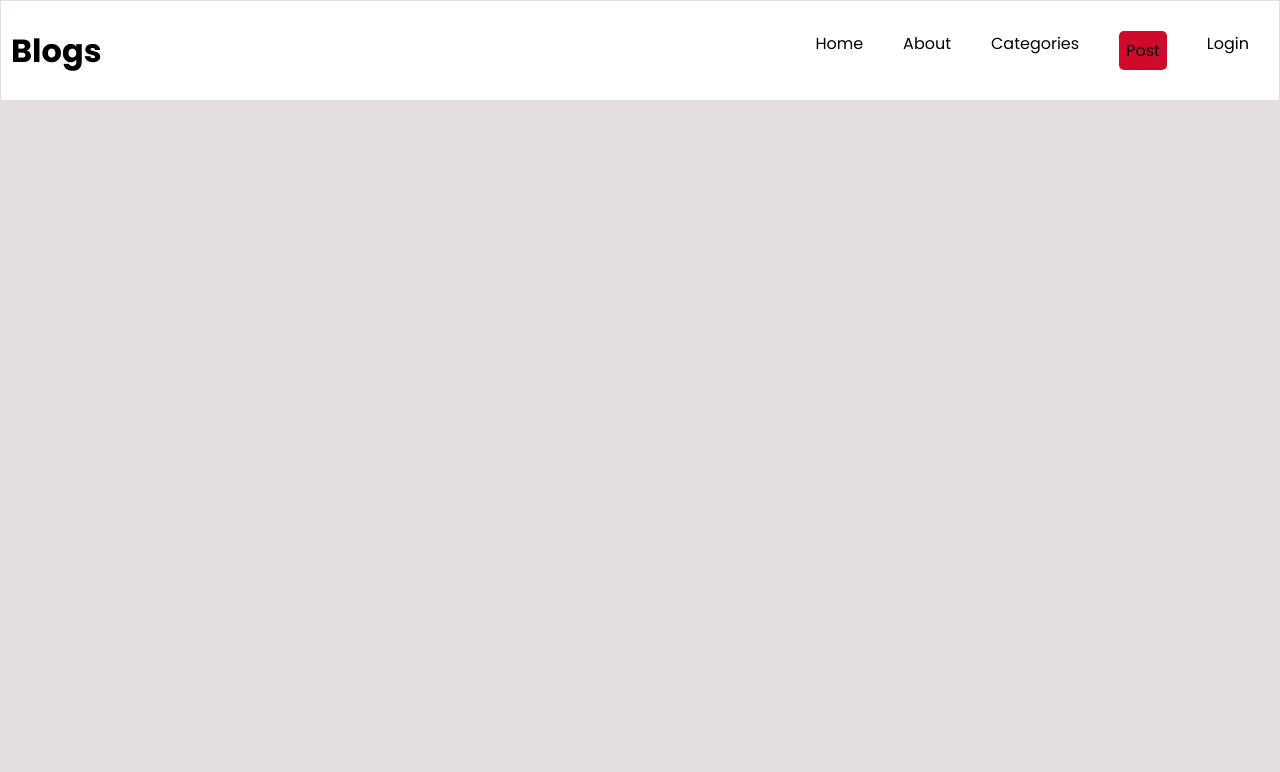
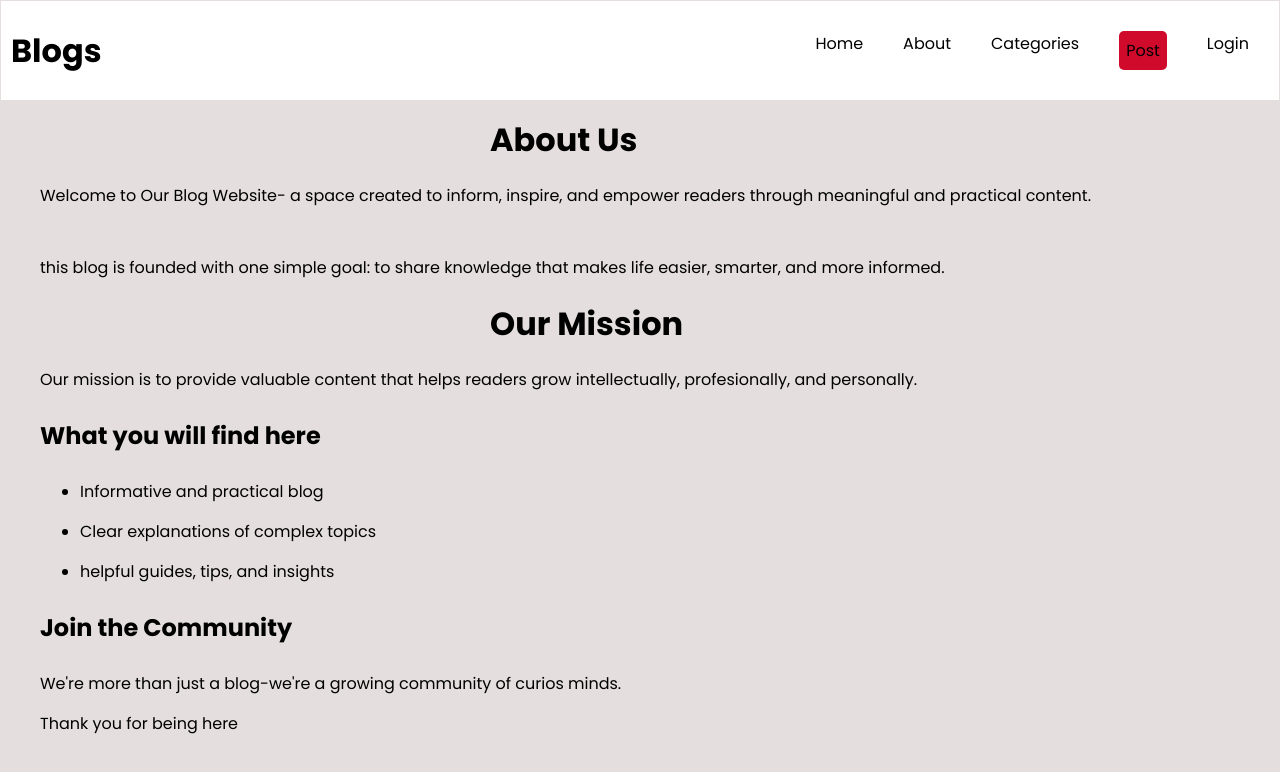
Before and after one commit to layneeboy555-lgtm/blog-project-frontend, a React (Vite) app: page /about in a window 1280 px wide. Shown: the top 772 px of the page. Built offline with nearby package versions, Linux system fonts and the light colour scheme.

Commit message:
about page update

```diff
--- a/src/App.jsx
+++ b/src/App.jsx
@@ -2,6 +2,7 @@ import { Route,Routes } from 'react-router-dom'
 import Category from './pages/Category'
 import AdminDashboard from './Admin/AdminDashboard'
 import Navbar from './component/Navbar';
+import About from "./pages/About";
 
 
 
@@ -15,6 +16,7 @@ function App() {
       <Routes>
         <Route path='/admindashboard' element={<AdminDashboard />} />
         <Route path='/categories' element={<Category />} />
+        <Route path='/about' element={ <About /> } />
       </Routes>
    </div>
     </>
--- /dev/null
+++ b/src/pages/About.jsx
@@ -0,0 +1,41 @@
+import React from "react";
+import "../styles/About.css"
+
+export default function About(){
+    return(
+        <>
+        <div>
+        <div className="about-container">
+            <h1 className="middle">About Us</h1>
+            <p>Welcome to Our Blog Website- a space created to inform, inspire,
+             and empower readers through meaningful and practical content.</p>
+
+            <p>
+            this blog is founded with one simple goal: to share knowledge that
+            makes life easier, smarter, and more informed.
+            </p>
+
+            <h1 className="middle2">Our Mission</h1>
+
+            <p>
+             Our mission is to provide valuable content that helps readers grow intellectually,
+             profesionally, and personally.
+            </p>
+
+            <h2>What you will find here</h2>
+            <ul>
+            <li>
+              Informative and practical blog
+            </li>
+             <li>Clear explanations of complex topics
+             </li>
+             <li>helpful guides, tips, and insights</li>
+            </ul>
+             <h2> Join the Community</h2>
+             <p>We're more than just a blog-we're a growing community of curios minds. <br></br>
+             Thank you  for being here </p>
+        </div>
+        </div>
+       </>
+    )
+}
--- /dev/null
+++ b/src/styles/About.css
@@ -0,0 +1,30 @@
+body{
+background-color: var(--background);
+}
+
+/* main body */
+.about-container{
+margin:0px;
+padding:0px;
+margin-top:50px;
+margin-left:40px;
+display: flex;
+background-color: var(--background);
+flex-direction:column;
+border-radius: 10px;
+color: var(--text-color);
+font-size: var(--font-size);
+font-family: var(--font-family);
+border-radius: var(--border-radius);
+line-height: 40px;
+
+}
+
+/* heading:about us */
+.middle{
+        margin-left: 450px;
+}
+
+.middle2{
+    margin-left: 450px;
+}
```
Also changed, not shown: src/pages/Privacy.jsx (added).
